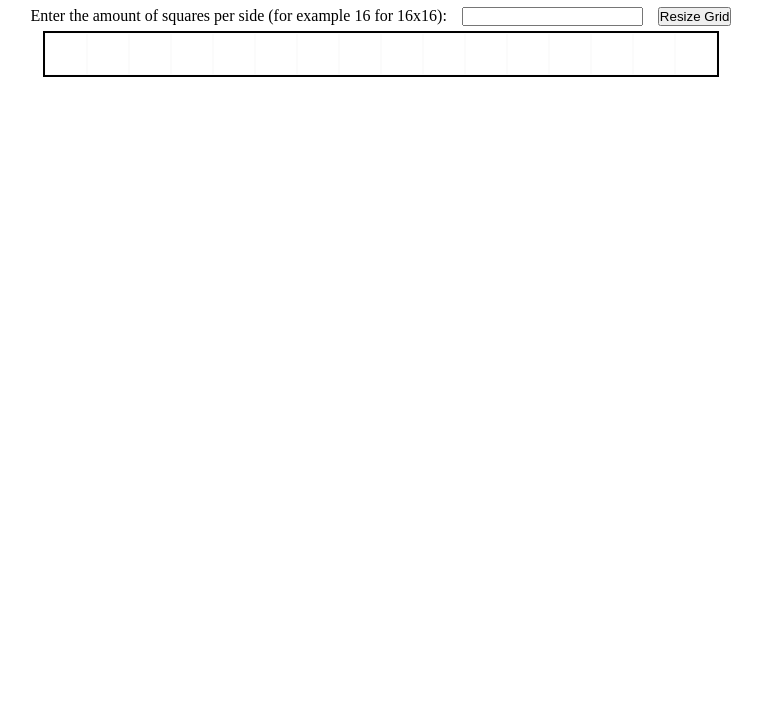
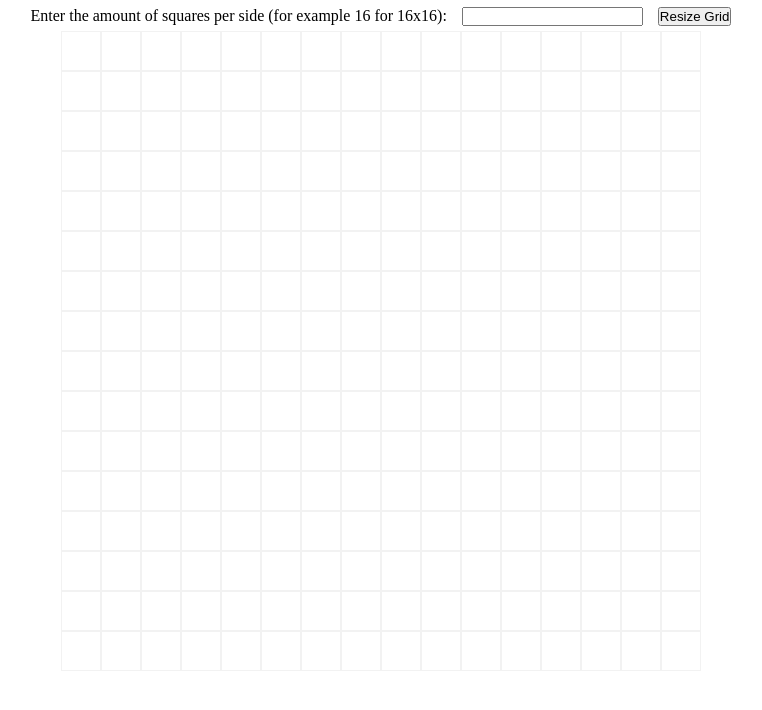
Before and after one commit to Aldynoo/SketchPad, a plain HTML site: page index.html in a window 1280 px wide. Shown: the part 30-740 px from the top of the page, without its empty margins (259-1021 px from the left). Drawn offline with Linux system fonts and the light colour scheme.

Commit message:
needs small tweaking - margin to padding

```diff
--- a/script.js
+++ b/script.js
@@ -12,7 +12,7 @@ function makeGrid (size) {
     let area = 640 / size;
     container.innerText = "";
 
-    for (let i = 0; i < size; i++) {
+    for (let i = 0; i < size * size; i++) {
         let square = document.createElement("div");
         square.classList.add("square");
         square.style.width = `${area}px`;
--- a/style.css
+++ b/style.css
@@ -1,6 +1,7 @@
 * {
     padding: 0;
     margin: 0;
+    box-sizing: border-box;
 }
 
 body {
@@ -14,8 +15,8 @@ body {
     display: flex;
     flex-wrap: wrap;
     /*justify-content: center;*/
-    border: 2px solid black;
-    box-sizing: border-box;
+    border: 1px black;
+    width: 640px;
 }
 
 #resizeBtn {
@@ -23,7 +24,7 @@ body {
 }
 
 .square {
-    border: 1px solid lightgray;
+    border: 1px solid gray;
 }
 
 p {
```
